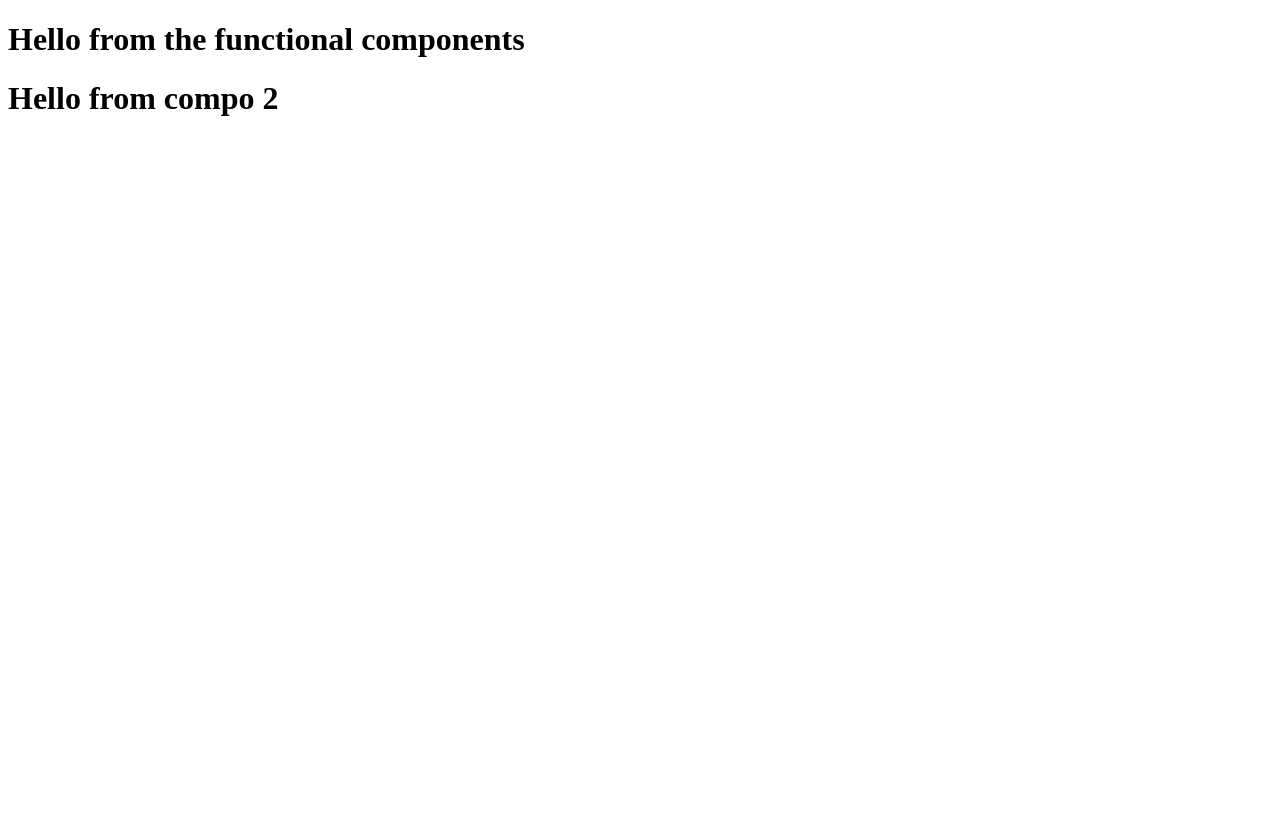
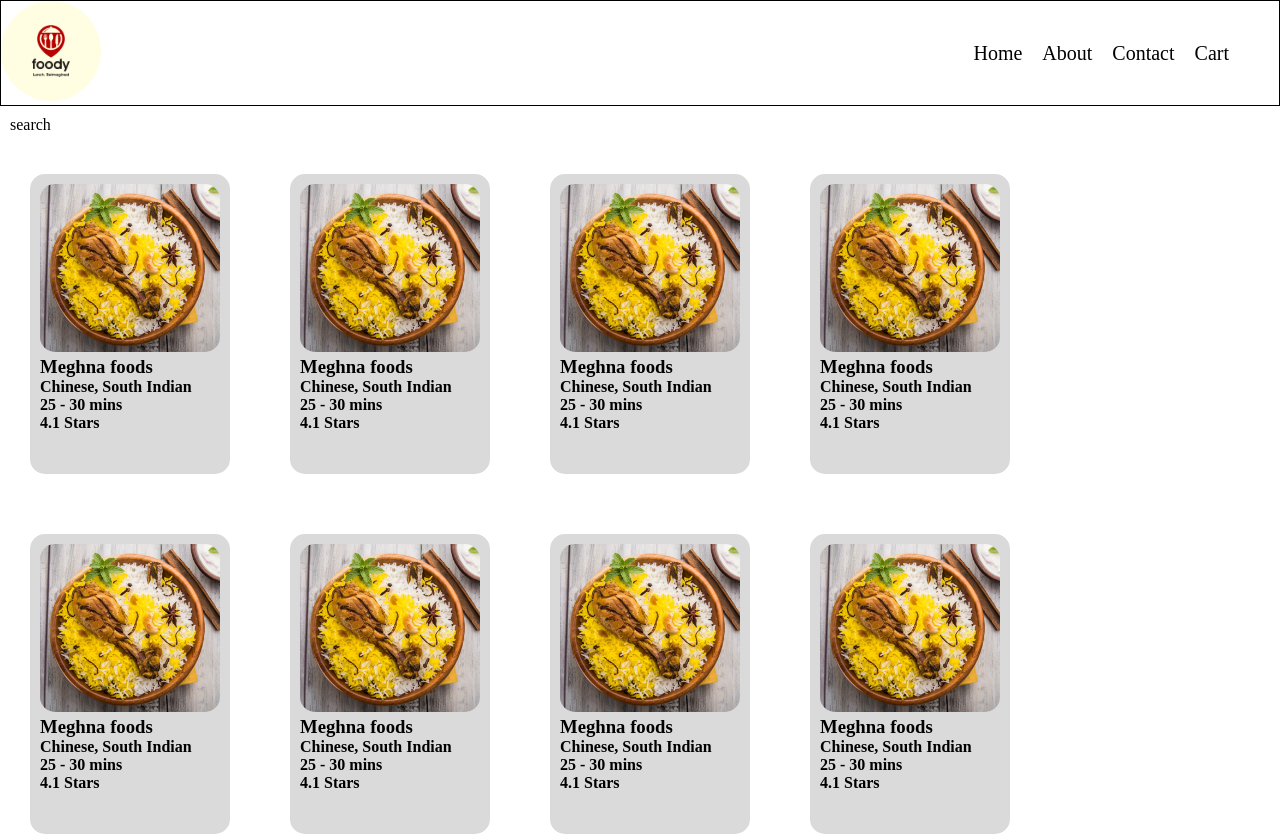
Before and after one commit to Goutham-Mallya-G/Food_Point, a React app: page / in a window 1280 px wide. Shown: the top 837 px of the page. Before the commit the page ends 800 px from the top, so only its background shows below. Built offline with nearby package versions, Linux system fonts and the light colour scheme.

Commit message:
added wireframe

```diff
--- a/app.js
+++ b/app.js
@@ -1,16 +1,67 @@
 import React from "react";
 import ReactDOM from "react-dom/client";
-//react element
-const heading = <h1 id="heading">Hello world from JSX</h1>;
-//react component
-const Compo = () => <h1>Hello from the functional components</h1>;
+import logo from "./public/logo.png";
+import biriyani from "./public/biriyani.avif";
+const Header = () => {
+  return (
+    <div className="header">
+      <div className="logo_container">
+        <img className="logo" src={logo} alt="logo" />
+      </div>
+      <div className="nav">
+        <ul>
+          <li>Home</li>
+          <li>About</li>
+          <li>Contact</li>
+          <li>Cart</li>
+        </ul>
+      </div>
+    </div>
+  );
+};
 
-const Compo2 = () => (
-    <>
-        <Compo />
-        <h1> Hello from compo 2</h1>
-    </>
-)
+
+
+const RestaurantCard= () => {
+  return (
+    <div className="res-card">
+        <img className="res-logo" src={biriyani}/>
+        <h3>Meghna foods</h3>
+        <h4>Chinese, South Indian</h4>
+        <h4>25 - 30 mins</h4>
+        <h4>4.1 Stars</h4>
+    </div>
+  );
+};
+
+const Body = () => {
+    return (
+        <div className="body">
+            <div className="search"> search</div>
+            <div className="res-container">
+                <RestaurantCard/>
+                <RestaurantCard/>
+                <RestaurantCard/>
+                <RestaurantCard/>
+                <RestaurantCard/>
+                <RestaurantCard/>
+                <RestaurantCard/>
+                <RestaurantCard/>
+                <RestaurantCard/>
+                <RestaurantCard/>
+            </div>
+        </div>
+    )
+}
+
+const Main = () => {
+  return (
+    <div className="main">
+      <Header />
+      <Body />
+    </div>
+  );
+};
 const root = ReactDOM.createRoot(document.getElementById("root"));
 
-root.render(<Compo2 />);
+root.render(<Main />);
--- a/index.css
+++ b/index.css
@@ -1,3 +1,58 @@
-#heading{
-    color : red;
+*{
+    box-sizing: border-box ;
+    margin: 0;
+    padding: 0;
 }
+/*Header*/
+.header{
+    display: flex;
+    border: 1px solid black;
+    justify-content: space-between;
+    align-items: center;
+}
+
+.logo{
+    width:100px;
+    border-radius: 50%;
+}
+
+.nav ul{
+    display: flex;
+    margin-right: 30px;
+}
+
+.nav li{
+    list-style: none;
+    padding-right: 20px;
+    font-size: 20px;
+}
+
+/* Body */
+.res-card{
+    border-radius: 15px;
+    margin: 30px;
+    width: 200px;
+    height: 300px;
+    padding: 10px;
+    background-color: rgb(219, 218, 218);
+}
+.res-card:hover{
+    border: 1px solid rgb(34, 33, 33);
+    cursor: pointer;
+}
+
+.search{
+    padding: 10px;
+}
+
+.res-logo{
+    height: 60%;
+    width: 100%;
+    object-fit: cover;
+    border-radius: 15px;
+}
+
+.res-container{
+    display: flex;
+    flex-wrap: wrap;
+}
```
Also changed, not shown: public/biriyani.avif (added), public/logo.png (added).
